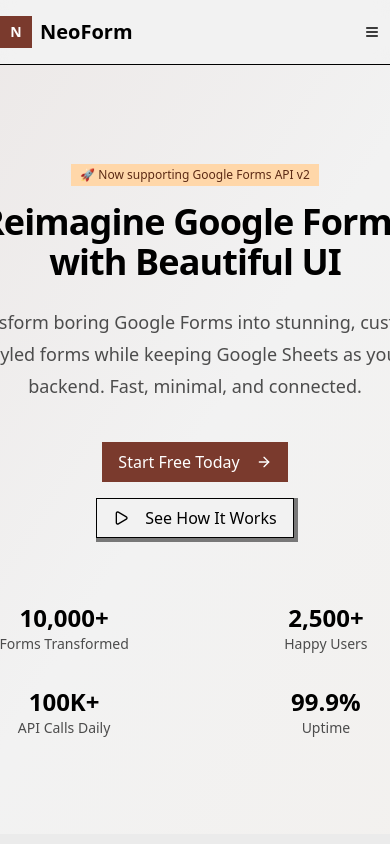
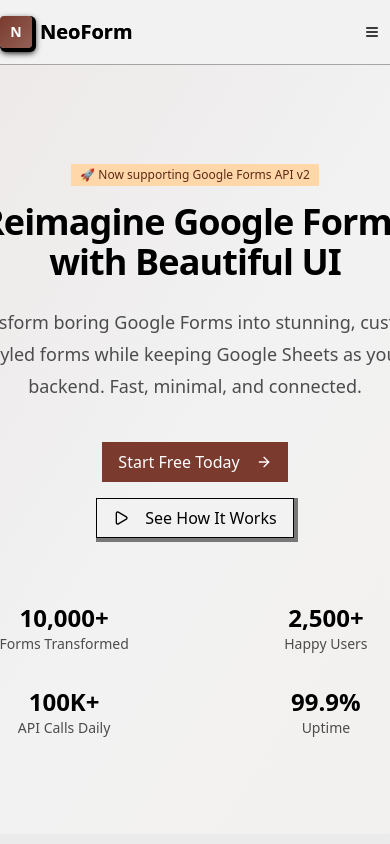
Before and after one commit to Neoform-dev/website, a Next.js app: page / in a window 390 px wide. Shown: the top 844 px of the page. Built offline with nearby package versions, Linux system fonts and the light colour scheme.

Commit message:
Update README and Header component for improved UI and navigation

```diff
--- a/src/components/landing/header/index.tsx
+++ b/src/components/landing/header/index.tsx
@@ -17,23 +17,25 @@
   const { isOpen, toggleMenu, closeMenu } = useMobileMenu();
 
   return (
-    <header className="flex text-center justify-center items-center top-0 z-50 w-full border-b bg-background/95 backdrop-blur supports-[backdrop-filter]:bg-background/60">
-      <div className="container flex h-16 items-center justify-between">
+    <header className="sticky top-0 z-50 w-full border-b border-border/40 bg-background/80 backdrop-blur-xl supports-[backdrop-filter]:bg-background/60">
+      <div className="container mx-auto flex h-16 items-center justify-between">
         {/* Logo */}
-        <Link href="/" className="flex items-center space-x-2">
-          <div className="h-8 w-8 rounded-lg bg-primary flex items-center justify-center">
+        <Link href="/" className="flex items-center space-x-2 group">
+          <div className="h-8 w-8 rounded-xl bg-gradient-to-br from-primary to-primary/80 flex items-center justify-center shadow-lg group-hover:shadow-xl transition-all duration-200">
             <span className="text-sm font-bold text-primary-foreground">N</span>
           </div>
-          <span className="text-xl font-bold">NeoForm</span>
+          <span className="text-xl font-bold bg-gradient-to-r from-foreground to-foreground/80 bg-clip-text">
+            NeoForm
+          </span>
         </Link>
 
         {/* Desktop Navigation */}
-        <nav className="hidden md:flex items-center space-x-8">
+        <nav className="hidden md:flex items-center justify-center space-x-1">
           {NAVIGATION_ITEMS.map((item) => (
             <Link
               key={item.href}
               href={item.href}
-              className="text-sm font-medium transition-colors hover:text-primary"
+              className="px-4 py-2 text-sm font-medium transition-all duration-200 rounded-lg hover:bg-muted/50 hover:text-primary text-center"
             >
               {item.label}
             </Link>
@@ -41,11 +43,14 @@
         </nav>
 
         {/* Desktop CTA Buttons */}
-        <div className="hidden md:flex items-center space-x-4">
-          <Button variant="ghost" asChild>
-            <Link href="/login">Login</Link>
+        <div className="hidden md:flex items-center space-x-3">
+          <Button variant="ghost" className="text-sm font-medium" asChild>
+            <Link href="/login">Sign In</Link>
           </Button>
-          <Button asChild>
+          <Button
+            className="text-sm font-medium bg-gradient-to-r from-primary to-primary/90 hover:from-primary/90 hover:to-primary shadow-lg hover:shadow-xl transition-all duration-200"
+            asChild
+          >
             <Link href="/signup">Get Started</Link>
           </Button>
         </div>
@@ -53,28 +58,36 @@
         {/* Mobile Menu */}
         <Sheet open={isOpen} onOpenChange={toggleMenu}>
           <SheetTrigger asChild className="md:hidden">
-            <Button variant="ghost" size="sm">
+            <Button variant="ghost" size="sm" className="hover:bg-muted/50">
               <Menu className="h-5 w-5" />
               <span className="sr-only">Toggle menu</span>
             </Button>
           </SheetTrigger>
-          <SheetContent side="right" className="w-80">
-            <SheetHeader>
-              <SheetTitle>Navigation</SheetTitle>
+          <SheetContent side="right" className="w-80 bg-background/95 backdrop-blur-xl border-border/40">
+            <SheetHeader className="text-left">
+              <SheetTitle className="text-lg font-semibold">Menu</SheetTitle>
             </SheetHeader>
-            <div className="mt-8 flex flex-col space-y-4">
+            <div className="mt-8 flex flex-col space-y-2">
               {MOBILE_NAVIGATION_ITEMS.map((item) => (
                 <Link
                   key={item.href}
                   href={item.href}
-                  className="text-sm font-medium transition-colors hover:text-primary py-2"
+                  className="px-4 py-3 text-sm font-medium transition-all duration-200 rounded-lg hover:bg-muted/50 hover:text-primary"
                   onClick={closeMenu}
                 >
                   {item.label}
                 </Link>
               ))}
-              <div className="pt-4 border-t">
-                <Button className="w-full" asChild>
+              <div className="pt-6 space-y-3">
+                <Button variant="outline" className="w-full" asChild>
+                  <Link href="/login" onClick={closeMenu}>
+                    Sign In
+                  </Link>
+                </Button>
+                <Button
+                  className="w-full bg-gradient-to-r from-primary to-primary/90 hover:from-primary/90 hover:to-primary shadow-lg hover:shadow-xl transition-all duration-200"
+                  asChild
+                >
                   <Link href="/signup" onClick={closeMenu}>
                     Get Started Free
                   </Link>
```
Also changed, not shown: 1 other file (tests, documents, lock files or other folders).
